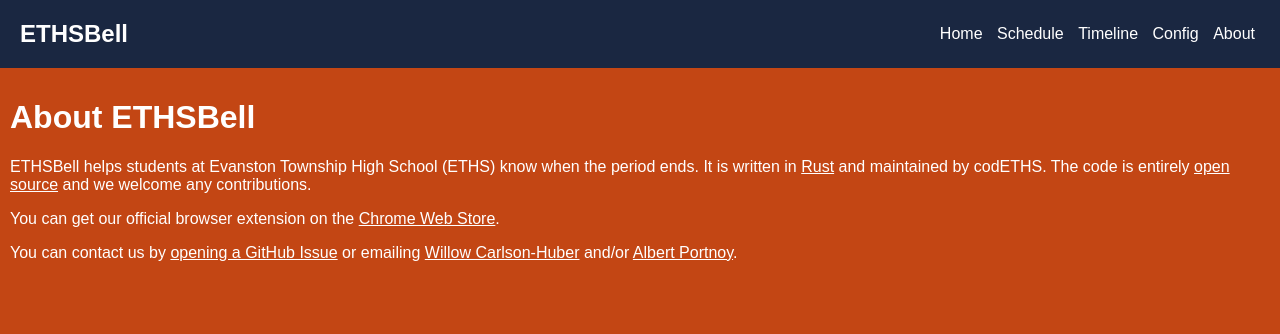
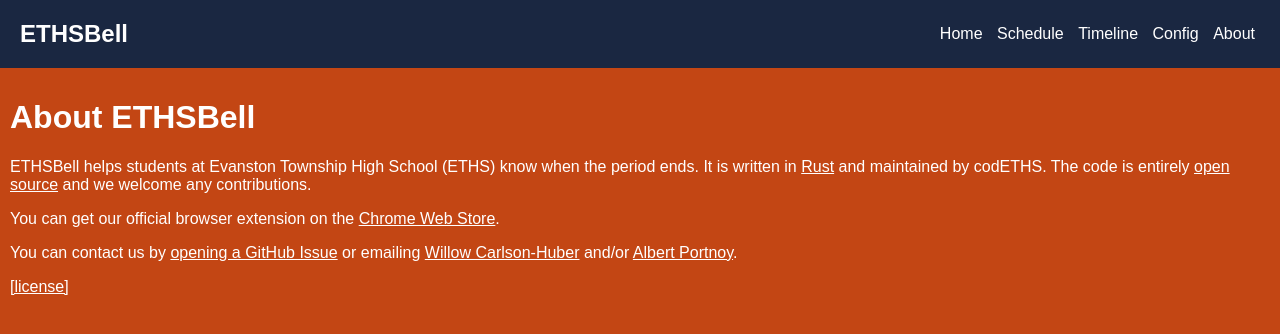
Before and after one commit to codeths/ethsbell-rewrite, a website: page frontend/about/index.html in a window 1280 px wide. Drawn offline with nearby package versions, Linux system fonts and the light colour scheme; files that its build step writes are made by us from their sources.

Commit message:
Restored license notice

```diff
--- a/frontend/about/index.html
+++ b/frontend/about/index.html
@@ -16,6 +16,7 @@
 			<p>ETHSBell helps students at Evanston Township High School (ETHS) know when the period ends. It is written in <a href="https://rustlang.org/">Rust</a> and maintained by codETHS. The code is entirely <a href="https://github.com/chromezoneeths/ethsbell-rewrite">open source</a> and we welcome any contributions.</p>
 			<p>You can get our official browser extension on the <a href="https://chrome.google.com/webstore/detail/ethsbell/gbkjjbecehodfeijbdmoieepgmfdlgle">Chrome Web Store</a>.</p>
 			<p>You can contact us by <a href="https://github.com/chromezoneeths/ethsbell-rewrite/issues/new/choose">opening a GitHub Issue</a> or emailing <a href="mailto:willow.ch@protonmail.com">Willow Carlson-Huber</a> and/or <a href="mailto:asportnoy@eths202.org">Albert Portnoy</a>.</p>
+			<a href="api/v1/license">[license]</a>
 		</div>
 	</body>
 </html>
```
